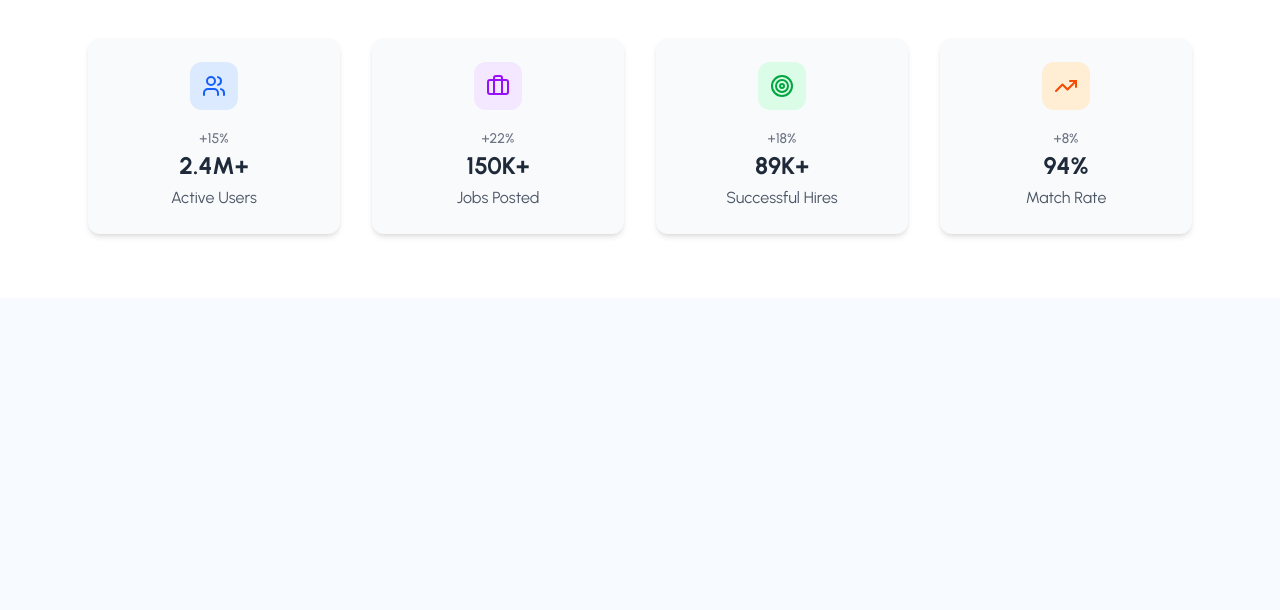
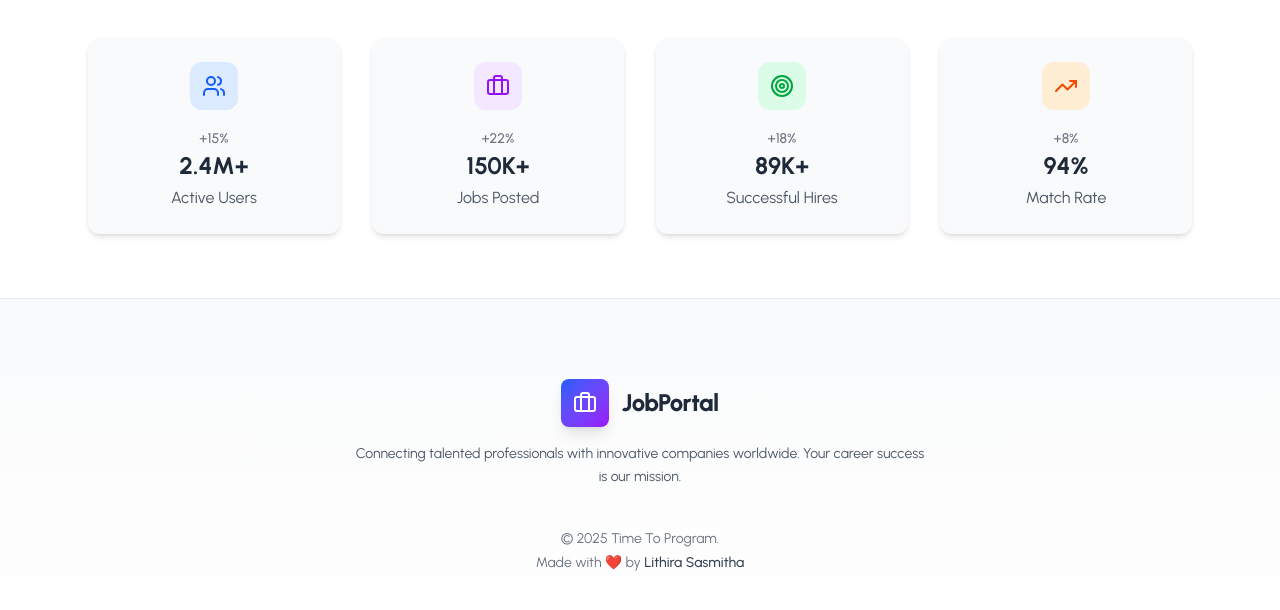
Before and after one commit to Lithira-Sasmitha/JOBprotala_frontend, a React (Vite) app in the folder frontend/: page / in a window 1280 px wide. Shown: the part 1842-2452 px from the top of the page. Built offline with nearby package versions, Linux system fonts and the light colour scheme.

Commit message:
init footer

```diff
--- a/frontend/src/pages/LandingPage/LandingPage.jsx
+++ b/frontend/src/pages/LandingPage/LandingPage.jsx
@@ -3,16 +3,19 @@ import Header from './components/Header'
 import Hero from './components/Hero'
 import Features from './components/Features'
 import Analytics from './components/Analytics'
+import Footer from './components/Footer'
 
-const Landing = () => {
+
+const LandingPage = () => {
   return (
     <div className='min-h-screen mb-[100vh]'>
       <Header />
       <Hero />
       <Features />
       <Analytics />
+      <Footer />
     </div>
   )
 }
 
-export default Landing
+export default LandingPage
--- /dev/null
+++ b/frontend/src/pages/LandingPage/components/Footer.jsx
@@ -0,0 +1,44 @@
+import { Briefcase } from "lucide-react";
+
+const Footer = () => {
+  return (
+    <footer className="relative bg-gradient-to-b from-gray-50 to-white text-gray-900 overflow-hidden border-t border-gray-200">
+      <div className="relative z-10 px-6 py-20">
+        <div className="max-w-6xl mx-auto">
+          <div className="text-center space-y-10">
+
+            {/* Logo + Brand */}
+            <div className="space-y-4">
+              <div className="flex items-center justify-center space-x-3">
+                <div className="w-12 h-12 bg-gradient-to-br from-blue-600 to-purple-600 shadow-lg rounded-lg flex items-center justify-center">
+                  <Briefcase className="w-6 h-6 text-white" />
+                </div>
+                <h3 className="text-2xl font-extrabold text-gray-800 tracking-tight">
+                  JobPortal
+                </h3>
+              </div>
+              <p className="text-sm text-gray-600 max-w-xl mx-auto leading-relaxed">
+                Connecting talented professionals with innovative companies worldwide. Your career success is our mission.
+              </p>
+            </div>
+
+            {/* Copyright */}
+            <div className="text-sm text-gray-500 space-y-1">
+              <p>© {new Date().getFullYear()} Time To Program.</p>
+              <p>
+                Made with ❤️ by <span className="font-medium text-gray-700">Lithira Sasmitha</span>
+              </p>
+            </div>
+
+          </div>
+        </div>
+      </div>
+
+      {/* Glowing Effect (decorative) */}
+      <div className="absolute top-0 left-0 w-64 h-64 bg-purple-300 opacity-20 blur-3xl rounded-full -z-10 -translate-x-1/2 -translate-y-1/2" />
+      <div className="absolute bottom-0 right-0 w-64 h-64 bg-blue-300 opacity-20 blur-3xl rounded-full -z-10 translate-x-1/2 translate-y-1/2" />
+    </footer>
+  );
+};
+
+export default Footer;
```
